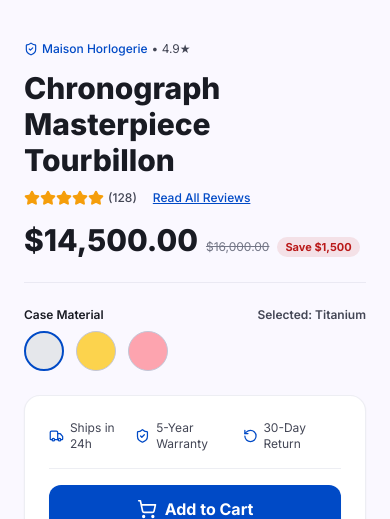
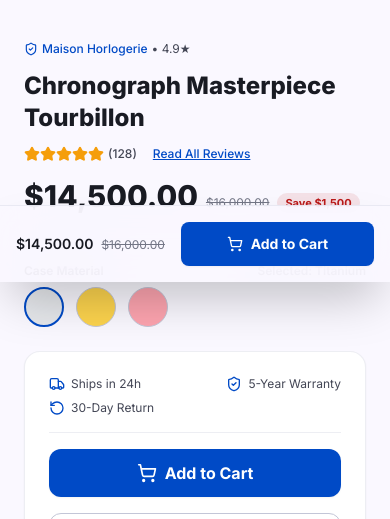
Before and after one commit to 00tatheer00/AVENZON-Enterprise-Multi-Vendor-Marketplace, a Next.js app: page /products/chronograph-masterpiece in a window 390 px wide. Shown: the part 562-1081 px from the top of the page. Built offline with nearby package versions, Linux system fonts and the light colour scheme.

Commit message:
feat: enhance 100% responsive fluid layouts across all mobile, tablet, and desktop viewports

```diff
--- a/src/app/(product)/products/[productSlug]/page.tsx
+++ b/src/app/(product)/products/[productSlug]/page.tsx
@@ -4,6 +4,7 @@ import { ProductGallery } from '@/features/products/components/product-gallery';
 import { RatingStars } from '@/components/shared/rating-stars';
 import { PriceDisplay } from '@/components/shared/price-display';
 import { MultiVendorBadge } from '@/components/shared/multi-vendor-badge';
+import { StickyMobileCartBar } from '@/components/layouts/sticky-mobile-cart-bar';
 import { Button } from '@/components/ui/button';
 import { ShoppingCart, ShieldCheck, Truck, RotateCcw } from 'lucide-react';
 
@@ -21,7 +22,7 @@ const pdpImages = [
 
 export default function ProductDetailPage() {
   return (
-    <div className="mx-auto max-w-[1280px] px-6 py-8">
+    <div className="mx-auto max-w-[1280px] px-6 py-8 pb-24 lg:pb-8">
       <Breadcrumb
         items={[
           { label: 'Marketplace', href: '/catalog' },
@@ -40,7 +41,7 @@ export default function ProductDetailPage() {
         <div className="flex flex-col gap-6 lg:col-span-5">
           <div className="border-b border-outline-variant/30 pb-6">
             <MultiVendorBadge storeName="Maison Horlogerie" rating={4.9} isVerified />
-            <h1 className="mt-2 text-3xl font-extrabold text-foreground">
+            <h1 className="mt-2 text-2xl sm:text-3xl font-extrabold text-foreground">
               Chronograph Masterpiece Tourbillon
             </h1>
 
@@ -69,7 +70,7 @@ export default function ProductDetailPage() {
 
           {/* Buy Box Container */}
           <div className="rounded-2xl border border-outline-variant/30 bg-surface-container-lowest p-6 shadow-sm flex flex-col gap-4 dark:bg-background">
-            <div className="flex items-center justify-between text-xs text-on-surface-variant pb-4 border-b border-outline-variant/30">
+            <div className="flex flex-wrap items-center justify-between gap-2 text-xs text-on-surface-variant pb-4 border-b border-outline-variant/30">
               <span className="flex items-center gap-1.5"><Truck className="h-4 w-4 text-primary" /> Ships in 24h</span>
               <span className="flex items-center gap-1.5"><ShieldCheck className="h-4 w-4 text-primary" /> 5-Year Warranty</span>
               <span className="flex items-center gap-1.5"><RotateCcw className="h-4 w-4 text-primary" /> 30-Day Return</span>
@@ -85,6 +86,9 @@ export default function ProductDetailPage() {
           </div>
         </div>
       </div>
+
+      {/* Mobile-Only Fixed Bottom Checkout Bar */}
+      <StickyMobileCartBar price={14500} originalPrice={16000} />
     </div>
   );
 }
--- /dev/null
+++ b/src/components/layouts/sticky-mobile-cart-bar.tsx
@@ -0,0 +1,23 @@
+'use client';
+
+import * as React from 'react';
+import { ShoppingCart } from 'lucide-react';
+import { Button } from '@/components/ui/button';
+import { PriceDisplay } from '@/components/shared/price-display';
+
+interface StickyMobileCartBarProps {
+  price: number;
+  originalPrice?: number;
+  onAddToCart?: () => void;
+}
+
+export function StickyMobileCartBar({ price, originalPrice, onAddToCart }: StickyMobileCartBarProps) {
+  return (
+    <div className="lg:hidden fixed bottom-0 left-0 right-0 z-40 p-4 bg-surface/90 backdrop-blur-xl border-t border-outline-variant/30 shadow-2xl flex items-center justify-between gap-4">
+      <PriceDisplay price={price} originalPrice={originalPrice} size="sm" />
+      <Button size="default" className="gap-2 font-bold flex-1 max-w-[200px]" onClick={onAddToCart}>
+        <ShoppingCart className="h-4 w-4" /> Add to Cart
+      </Button>
+    </div>
+  );
+}
```
Also changed, not shown: 1 other file (tests, documents, lock files or other folders).
